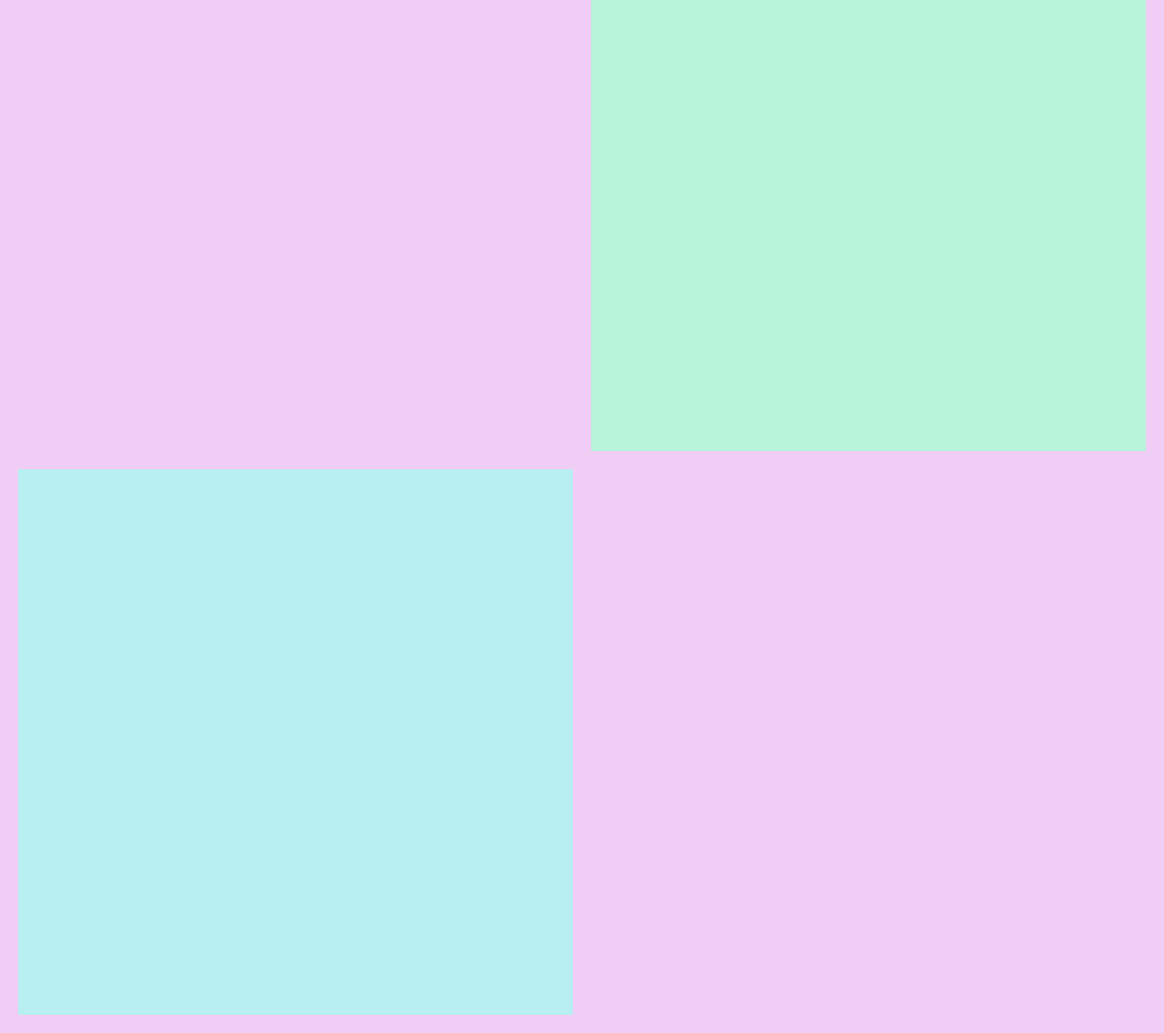
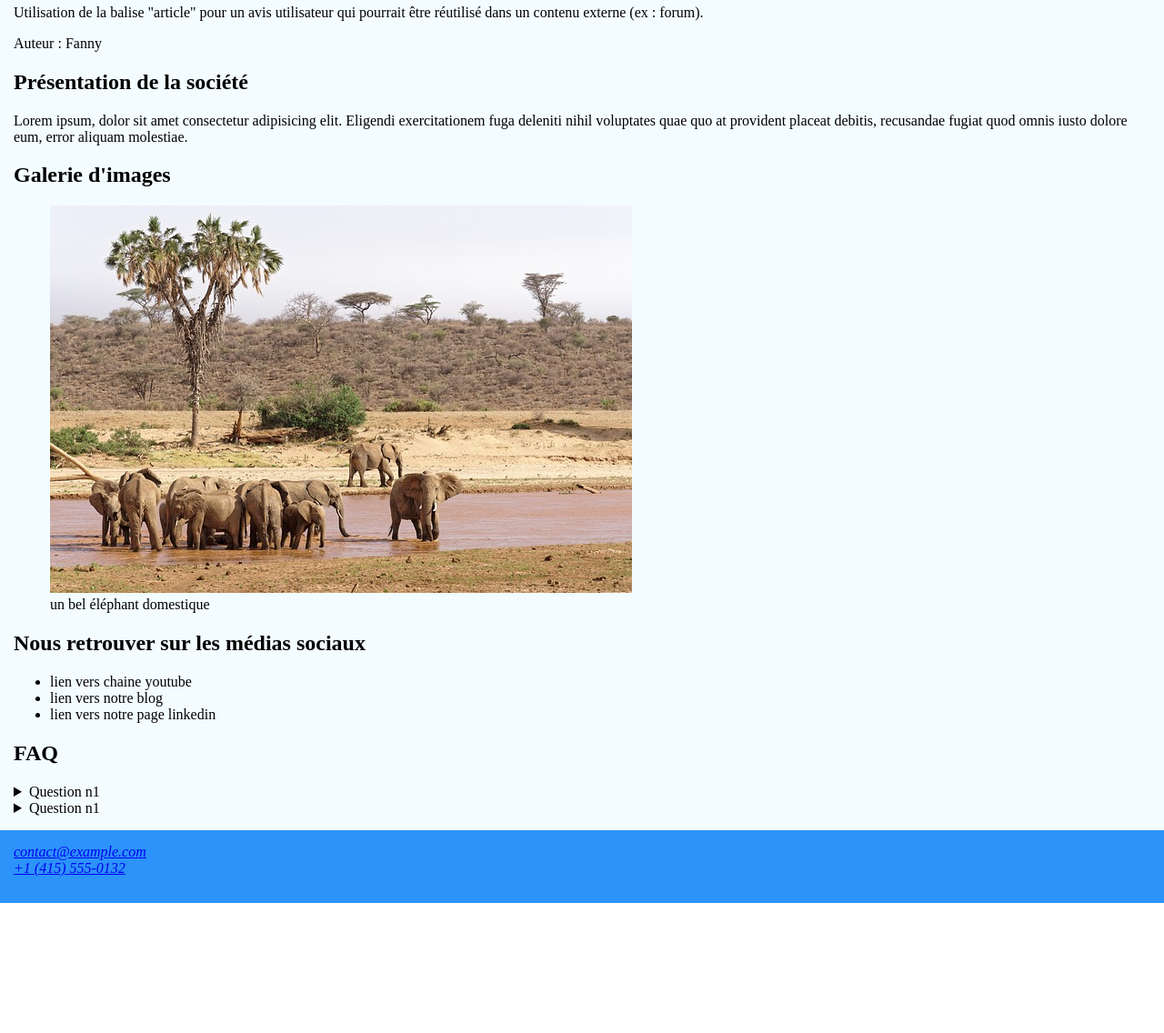
Before and after one commit to 2aiconcept/formation-ihts, a plain HTML site: page 07-balises-semantiques.html in a window 1280 px wide. Shown: the part 284-1420 px from the top of the page at 91% size. After the commit the page ends 1277 px from the top, so only its background shows below. Drawn offline with Linux system fonts and the light colour scheme.

Commit message:
balises semantique

```diff
--- a/07-balises-semantiques.html
+++ b/07-balises-semantiques.html
@@ -20,15 +20,70 @@
     <header>
       logo, bare de recherche par exemple, header de notre page web
     </header>
-    <span>
-      <div>
+
+    <main>
+      <section>
         <h1>Avis d'un utilisateur</h1>
         <article>
-          Utilisation de la balise "article" pour un avis utilisateur qui
-          pourrait être réutilisé dans un contenu externe (ex : forum).
+          <header>
+            <h2>Super génial !</h2>
+          </header>
+          <p>
+            Utilisation de la balise "article" pour un avis utilisateur qui
+            pourrait être réutilisé dans un contenu externe (ex : forum).
+          </p>
+          <footer>Auteur : Fanny</footer>
         </article>
-      </div>
-    </span>
-    <span><div></div></span>
+      </section>
+
+      <section>
+        <h1>Présentation de la société</h1>
+        <p>
+          Lorem ipsum, dolor sit amet consectetur adipisicing elit. Eligendi
+          exercitationem fuga deleniti nihil voluptates quae quo at provident
+          placeat debitis, recusandae fugiat quod omnis iusto dolore eum, error
+          aliquam molestiae.
+        </p>
+      </section>
+
+      <section>
+        <h1>Galerie d'images</h1>
+        <figure>
+          <img
+            src="./img/elephant.jpg"
+            alt="un elephant"
+          />
+          <figcaption>un bel éléphant domestique</figcaption>
+        </figure>
+      </section>
+
+      <aside>
+        <h1>Nous retrouver sur les médias sociaux</h1>
+        <ul>
+          <li>lien vers chaine youtube</li>
+          <li>lien vers notre blog</li>
+          <li>lien vers notre page linkedin</li>
+        </ul>
+      </aside>
+
+      <section>
+        <h1>FAQ</h1>
+        <details>
+          <summary>Question n1</summary>
+          <p>Voici le contenu détaillé.</p>
+        </details>
+        <details>
+          <summary>Question n1</summary>
+          <p>Voici le contenu détaillé.</p>
+        </details>
+      </section>
+    </main>
+
+    <footer>
+      <address>
+        <a href="mailto:contact@example.com">contact@example.com</a><br />
+        <a href="tel:+14155550132">+1 (415) 555‑0132</a>
+      </address>
+    </footer>
   </body>
 </html>
--- a/css/07-balises-semantiques.css
+++ b/css/07-balises-semantiques.css
@@ -9,33 +9,23 @@ body {
   /* inclure les padding et border dans le calcul du width et du height de chaque element */
 }
 
-body {
-  background: #efcdf4;
-  font-size: 0;
+body > header {
+  height: 20%;
+  background: #2c93fa;
 }
 
-body > header {
-  height: 20%;
-  background: #f8afa1;
+main {
+  background: #f3fcff;
+  display: flow-root;
 }
 
-span {
-  height: 80%;
-  width: 50%;
-  padding: 20px 10px 20px 20px;
-  display: inline-block;
+body > footer {
+  height: 10%;
+  background: #2c93fa;
 }
 
-span:last-child {
-  padding: 20px 20px 20px 10px;
+body > header,
+main,
+body > footer {
+  padding: 15px;
 }
-
-span > div {
-  height: 100%;
-}
-span div {
-  background: #b8eff3;
-}
-span:last-child div {
-  background: #b8f3da;
-}
```
Also changed, not shown: img/elephant.jpg (added).
